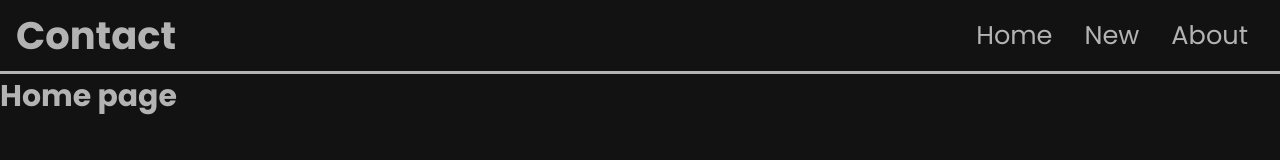
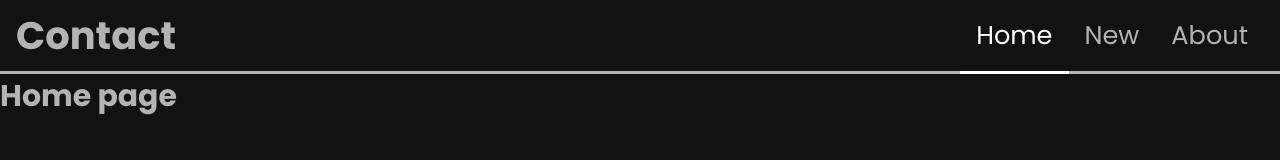
Before and after one commit to AugustinSorel/nextjs-mern, a Next.js app in the folder client/: page / in a window 1280 px wide. Shown: the top 160 px of the page. Built offline with nearby package versions, Linux system fonts and the light colour scheme.

Commit message:
cleaner header

```diff
--- a/client/components/Button/Button.styled.ts
+++ b/client/components/Button/Button.styled.ts
@@ -3,4 +3,6 @@ import styled from "styled-components";
 export const Button = styled.button`
   background-color: transparent;
   cursor: pointer;
+  border: none;
+  outline: none;
 `;
--- a/client/components/PathItem/PathItem.styled.ts
+++ b/client/components/PathItem/PathItem.styled.ts
@@ -1,5 +1,6 @@
 import { motion } from "framer-motion";
 import styled from "styled-components";
+import devices from "../../styles/devices";
 
 export const ListItem = styled.li`
   list-style: none;
@@ -7,10 +8,17 @@ export const ListItem = styled.li`
   position: relative;
 `;
 
-export const Text = styled.h2`
+type TextProps = {
+  isSelected: boolean;
+};
+
+export const Text = styled.h2<TextProps>`
   font-size: var(--font-size-medium);
   font-weight: var(--font-weight-regular);
   text-transform: capitalize;
+
+  color: ${({ isSelected }) =>
+    isSelected ? "var(--bright-color)" : "var(--color)"};
 `;
 
 export const Anchor = styled.a`
@@ -23,7 +31,24 @@ export const Backdrop = styled(motion.div)`
   position: absolute;
   inset: 0;
 
-  background-color: #252525;
+  background-color: var(--bright-background-color);
   z-index: -1;
-  border-radius: 16px;
+  border-radius: var(--border-radius);
+
+  @media ${devices.mobile} {
+    display: none;
+  }
 `;
+
+export const Underline = styled(motion.div)`
+  position: absolute;
+  left: 0;
+  bottom: calc(-1 * var(--border-height));
+  height: var(--border-height);
+  width: 100%;
+  background-color: var(--bright-color);
+
+  @media ${devices.mobile} {
+    display: none;
+  }
+`;
--- a/client/components/PathItem/index.tsx
+++ b/client/components/PathItem/index.tsx
@@ -1,4 +1,5 @@
 import Link from "next/link";
+import { useRouter } from "next/router";
 import React, { useState } from "react";
 import Path from "../../types/Path";
 import * as Styles from "./PathItem.styled";
@@ -9,6 +10,8 @@ type Props = {
 
 const PathItem = ({ path: { href, label } }: Props) => {
   const [isPathItemHovered, setIsPathHovered] = useState(false);
+  const { pathname } = useRouter();
+  const isPathItemSelected = pathname === href;
 
   const mouseEnterHandler = () => {
     setIsPathHovered(true);
@@ -24,13 +27,14 @@ const PathItem = ({ path: { href, label } }: Props) => {
       onMouseEnter={mouseEnterHandler}
       onMouseLeave={mouseLeaveHandler}
     >
-      <Styles.Text>
+      <Styles.Text isSelected={isPathItemSelected}>
         <Link href={href} passHref>
           <Styles.Anchor>{label}</Styles.Anchor>
         </Link>
+      </Styles.Text>
 
-        {isPathItemHovered && <Styles.Backdrop layoutId="backdrop" />}
-      </Styles.Text>
+      {isPathItemHovered && <Styles.Backdrop layoutId="backdrop" />}
+      {isPathItemSelected && <Styles.Underline layoutId="underline" />}
     </Styles.ListItem>
   );
 };
--- a/client/styles/GlobalStyle.ts
+++ b/client/styles/GlobalStyle.ts
@@ -9,7 +9,10 @@ const GlobalStyle = createGlobalStyle`
 
     :root{
         --background-color: ${({ theme }) => theme.colors.background};
+        --bright-background-color: ${({ theme }) =>
+          theme.colors.brightBackground};
         --color: ${({ theme }) => theme.colors.color};
+        --bright-color: ${({ theme }) => theme.colors.brightColor};
 
         --font-size-small: ${({ theme }) => theme.fontSizes.small};
         --font-size-medium: ${({ theme }) => theme.fontSizes.medium};
@@ -21,6 +24,7 @@ const GlobalStyle = createGlobalStyle`
 
         --gap: ${({ theme }) => theme.sizes.gap};
         --border-height: ${({ theme }) => theme.sizes.borderHeight};
+        --border-radius: ${({ theme }) => theme.sizes.borderRadius};
     }
 
     body{
--- a/client/styles/style.d.ts
+++ b/client/styles/style.d.ts
@@ -4,7 +4,9 @@ declare module "styled-components" {
   export interface DefaultTheme {
     colors: {
       background: string;
+      brightBackground: string;
       color: string;
+      brightColor: string;
     };
 
     fontSizes: {
@@ -28,6 +30,7 @@ declare module "styled-components" {
     sizes: {
       gap: string;
       borderHeight: string;
+      borderRadius: string;
     };
   }
 }
--- a/client/styles/theme.ts
+++ b/client/styles/theme.ts
@@ -3,7 +3,9 @@ import { DefaultTheme } from "styled-components";
 const theme: DefaultTheme = {
   colors: {
     background: "#121212",
+    brightBackground: "#303030",
     color: "#b3b3b3",
+    brightColor: "#ffffff",
   },
 
   fontSizes: {
@@ -27,6 +29,7 @@ const theme: DefaultTheme = {
   sizes: {
     gap: "1rem",
     borderHeight: "3px",
+    borderRadius: "16px",
   },
 };
 
```
